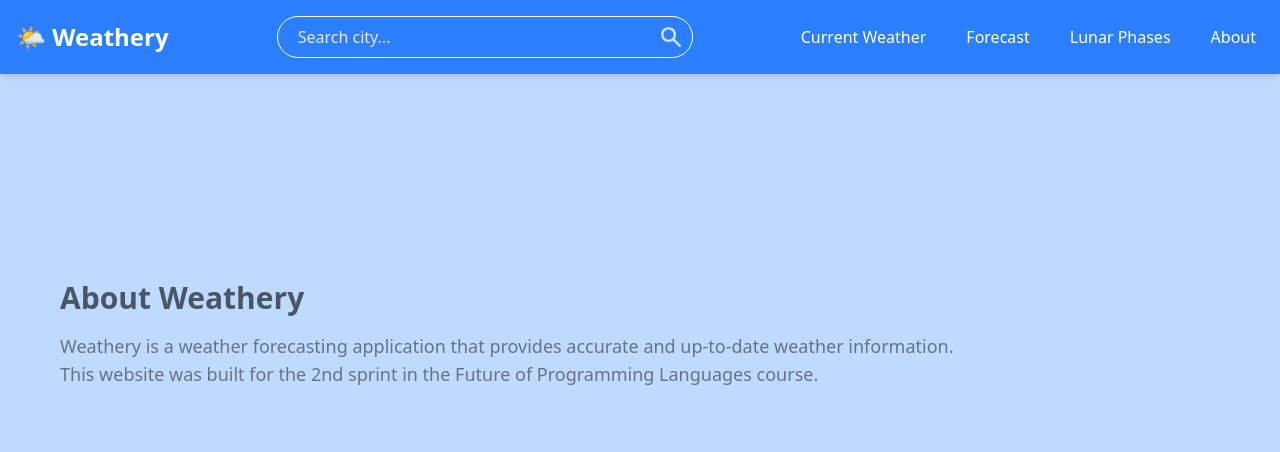
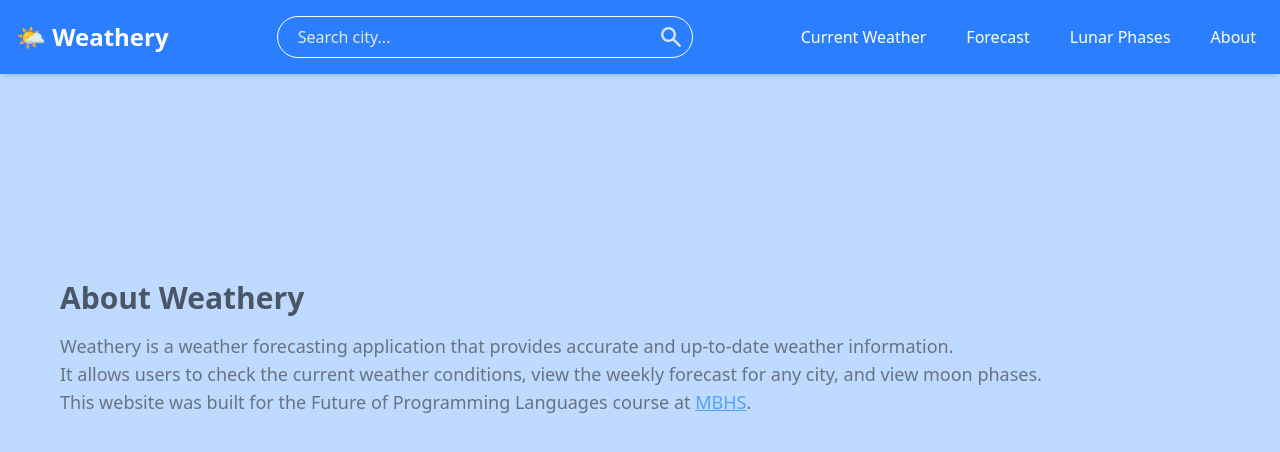
Before and after one commit to JacenL/Weathery, a Next.js app: page /about in a window 1280 px wide. Shown: the top 452 px of the page. Built offline with nearby package versions, Linux system fonts and the light colour scheme.

Commit message:
Fixing more stuff on about page

```diff
--- a/src/app/about/page.tsx
+++ b/src/app/about/page.tsx
@@ -25,7 +25,17 @@ export default function About() {
               transition={{ duration: 2, delay: 0.5 }}
               >
               Weathery is a weather forecasting application that provides accurate and up-to-date weather information.<br />
-            This website was built for the 2nd sprint in the Future of Programming Languages course.
+              It allows users to check the current weather conditions, view the weekly forecast for any city, and view moon phases.<br />
+              This website was built for the Future of Programming Languages course at {" "}
+              <a
+                href="https://mbhs.edu"
+                target="_blank"
+                rel="noopener noreferrer"
+                className="text-blue-400 underline hover:text-gray-800"
+              >
+                MBHS
+              </a>
+              .
             </motion.p>
         </div>
       </motion.div>
--- a/src/components/about.tsx
+++ /dev/null
@@ -1,35 +0,0 @@
-"use client";
-
-import { motion } from "framer-motion";
-
-export default function About() {
-  return (
-    <motion.div
-      className="flex flex-col justify-start items-start min-h-screen bg-blue-200"
-      initial={{ opacity: 0, y: 50 }}
-      animate={{ opacity: 1, y: 0 }}
-      transition={{ duration: 0.5, ease: "easeOut" }}
-    >
-      <motion.div
-        className="ml-5 mt-20"
-        initial={{ opacity: 0, x: -50 }}
-        animate={{ opacity: 1, x: 0 }}
-        transition={{ duration: 1.5, ease: "easeOut" }}
-      >
-        <div className="ml-10 mt-50">
-            <h1 className="text-3xl font-bold mb-4 text-gray-600">About Weathery</h1>
-            <motion.p
-            className="text-lg text-gray-500"
-            initial={{ opacity: 0, scale: 0.9 }}
-            animate={{ opacity: 1, scale: 1 }}
-            transition={{ duration: 2, delay: 0.5 }}
-            >
-            Weathery is a weather forecasting application that provides accurate and up-to-date weather information.<br />
-            It allows users to check the current weather conditions, view the weekly forecast for any city, and view moon phases.<br />
-            This website was built for the Future of Programming Languages course.
-            </motion.p>
-        </div>
-      </motion.div>
-    </motion.div>
-  );
-}
```
Lines whose indentation alone changed are shown as unchanged.
